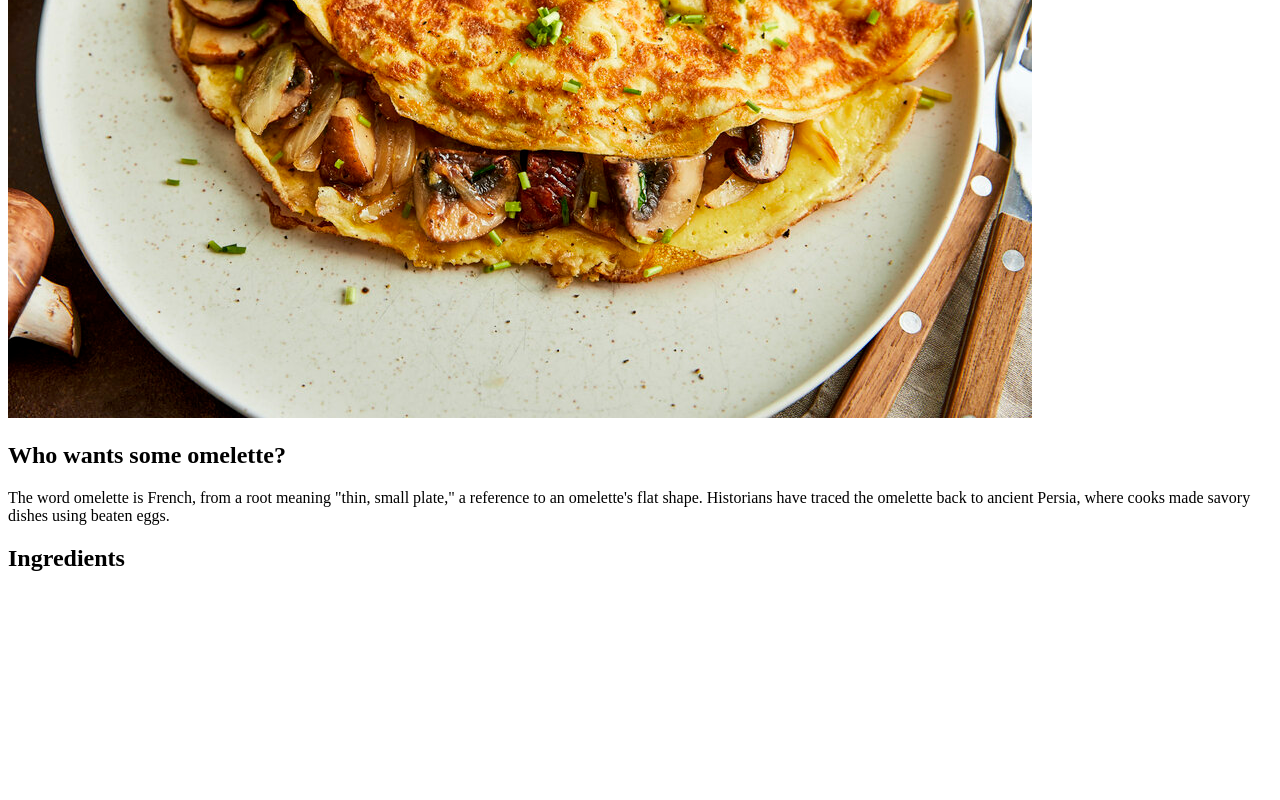
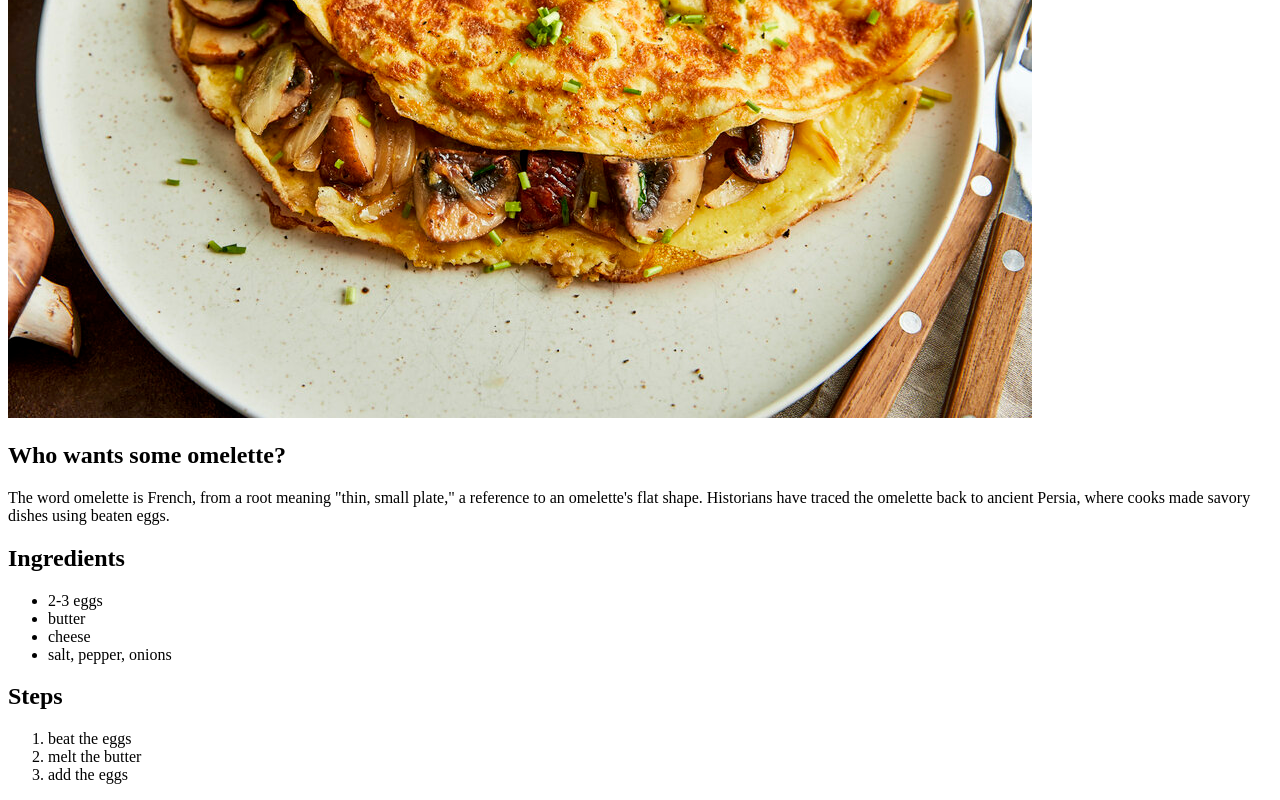
Before and after one commit to vasygo/odin-recipes, a plain HTML site: page recipes/omelette.html in a window 1280 px wide. Shown: the part 430-1230 px from the top of the page. Before the commit the page ends 1022 px from the top, so only its background shows below. Drawn offline with Linux system fonts and the light colour scheme.

Commit message:
add description, ingredients and instructions

```diff
--- a/recipes/omelette.html
+++ b/recipes/omelette.html
@@ -16,6 +16,21 @@
     <p></p>
     <p></p>
     <h2>Ingredients</h2>
-
+    <p></p>
+    <ul>
+        <li>2-3 eggs</li>
+        <li>butter</li>
+        <li>cheese</li>
+        <li>salt, pepper, onions</li>
+    </ul>
+    <p></p>
+    <p></p>
+    <h2>Steps</h2>
+    <p></p>
+    <ol>
+        <li>beat the eggs</li>
+        <li>melt the butter</li>
+        <li>add the eggs</li>
+    </ol>
     </body>
 </html>
```
